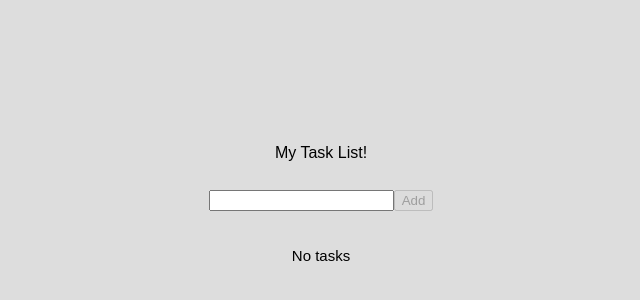
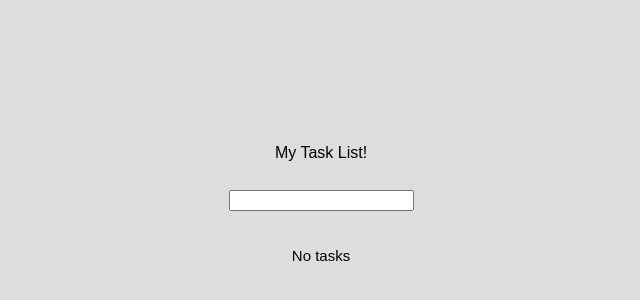
Before and after one commit to Ashur19/My-To-Do-List-App, a React (Create React App) app: page / in a window 1280 px wide. Shown: the part 182-482 px from the top of the page, without its empty margins (319-959 px from the left). Built offline with nearby package versions, Linux system fonts and the light colour scheme.

Commit message:
4th Commit

```diff
--- a/package.json
+++ b/package.json
@@ -5,13 +5,16 @@
   "dependencies": {
     "@emotion/react": "^11.10.5",
     "@emotion/styled": "^11.10.5",
-    "@mui/material": "^5.11.7",
+    "@fontsource/roboto": "^4.5.8",
+    "@mui/material": "^5.11.8",
+    "@mui/styled-engine-sc": "^5.11.0",
     "@testing-library/jest-dom": "^5.16.5",
     "@testing-library/react": "^13.4.0",
     "@testing-library/user-event": "^13.5.0",
     "react": "^18.2.0",
     "react-dom": "^18.2.0",
     "react-scripts": "5.0.1",
+    "styled-components": "^5.3.6",
     "web-vitals": "^2.1.4"
   },
   "scripts": {
--- a/src/App.css
+++ b/src/App.css
@@ -20,10 +20,19 @@ body {
   margin-top: 20px;
   margin-bottom: 20px;
   padding: 8px 16px;
+  display: flex;
+  flex-direction: column;
+  align-items: stretch;
 }
 
 .new-item {
   display: flex;
-  align-items: flex-start;
-  justify-content: center;
+  align-items: center;
+  justify-content: flex-start;
+  padding-left: 25%;
 }
+
+.Form-Input {
+  display: flex;
+  justify-content: space-evenly;
+}
--- a/src/components/CheckBox.jsx
+++ b/src/components/CheckBox.jsx
@@ -1,4 +1,5 @@
 import React, { Fragment } from 'react';
+import { Checkbox } from '@mui/material';
 
 const CheckBox = props => {
     const {
@@ -8,7 +9,7 @@ const CheckBox = props => {
     return (
         <Fragment>
             <label className='new-item'>
-                <input className='all-state' name={id} type='checkbox' defaultChecked={done} onChange={onChange} />
+                <Checkbox name={id} type='checkbox' defaultChecked={done} onChange={onChange}/>
                 <div className='all-text'>{Description}</div>
             </label>
         </Fragment>
--- a/src/components/Form.jsx
+++ b/src/components/Form.jsx
@@ -17,9 +17,6 @@ const Form = props => {
             <div className='Form-List'>
                 <div className='Form-Input'>
                     <input type={Text} className='Form-Input-Text' value={Description} onChange={e => setDescription(e.target.value)} />
-                    <button className='Form-Input-Button' disabled={Description ? "" : "Disabled"}>
-                        Add
-                    </button>
                 </div>
             </div>
         </form>
--- a/src/components/TaskList.jsx
+++ b/src/components/TaskList.jsx
@@ -1,5 +1,7 @@
 import React from 'react';
 import CheckBox from './CheckBox';
+import Button from '@mui/material/Button'
+
 
 const TaskList = props => {
     const { list, setList } = props;
@@ -7,11 +9,11 @@ const TaskList = props => {
         const { name, checked } = e.target;
         const updateList = list.map(item => ({
             ...item,
-            done: item.id === name ? checked : item.done
+            done : item.id === name ? checked : item.done
         }));
         setList(updateList);
     };
-    const onClickRemoveItem = e => {
+    const onClickRemoveItem = () => {
         const updateList = list.filter(item => !item.done);
         setList(updateList);
     };
@@ -23,9 +25,9 @@ const TaskList = props => {
             {list.length ? check : "No tasks"}
             {list.length ? (
                 <p>
-                    <button className="button blue" onClick={onClickRemoveItem}>
+                    <Button variant="contained" onClick={onClickRemoveItem}>
                         Delete all done
-                    </button>
+                    </Button>
                 </p>
             ) : null}
         </div>
```
Also changed, not shown: 1 other file (tests, documents, lock files or other folders).
